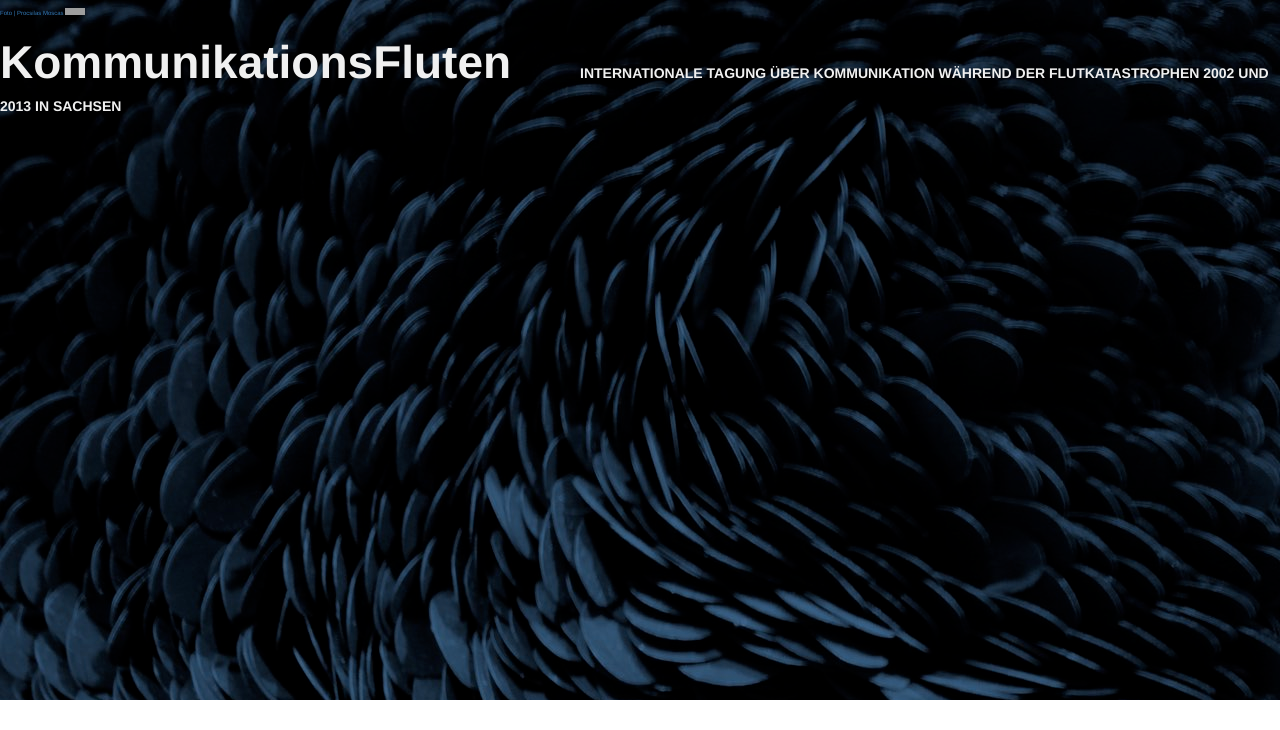
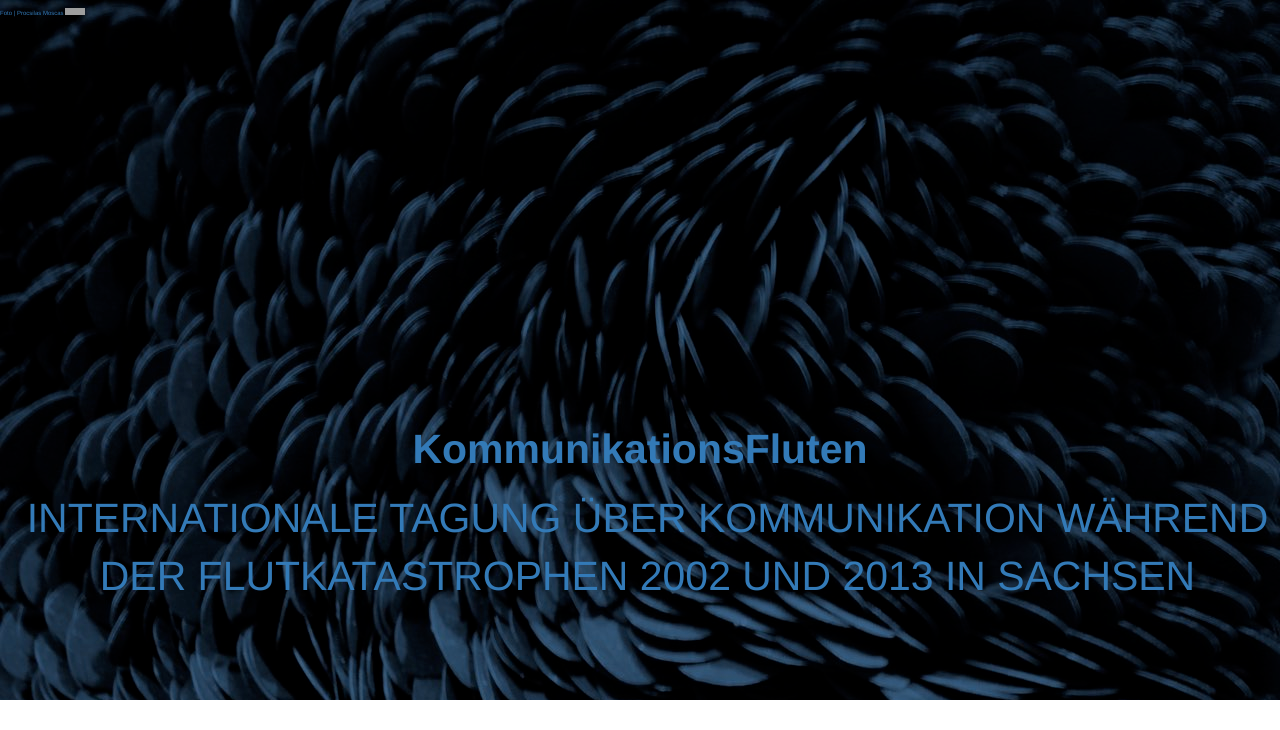
Before and after one commit to susedev/test, a Jekyll site: the page built from index.html, in a window 1280 px wide. Shown: the top 730 px of the page. Built offline with Jekyll 4.4.1, drawn with Linux system fonts in a browser that asks for light colours; nearby versions of some CDN libraries; grey boxes are pictures that could not be loaded.

Commit message:
Update home.html

```diff
--- a/_layouts/home.html
+++ b/_layouts/home.html
@@ -11,8 +11,8 @@
 <header class="intro-header" style="background-image: url('{{ site.base_url }}/background-1280x800.jpg'); display: block; max-height: 100%; max-width: 100%;">
     <a href="https://www.flickr.com/photos/procsilas/3010458671/in/photostream/" style="font-size: 6px; color:#808080,"> Foto | Procsilas Moscas </a>
     <a rel="license" href="http://creativecommons.org/licenses/by/2.0/"><img alt="Creative Commons License" style="height: 7px; width: 20px; position:right;" src="https://i.creativecommons.org/l/by/2.0/88x31.png" /></a></p>
-    <a href="{{ site.base_url }}/konferenz-kommunikationsfluten.html"><p1 style="font-size: 46px; font-weight:bold; text-align: center; margin-top:400px; margin-bottom: ">KommunikationsFluten</p1></a>
-    <a href="{{ site.base_url }}/konferenz-kommunikationsfluten.html"><p1 style="font-size:14px; text-align: center; text-transform: uppercase;  padding-bottom:50px; margin-left: 15px;">Internationale Tagung über Kommunikation während der Flutkatastrophen 2002 und 2013 in Sachsen</p></a>
+    <a href="{{ site.base_url }}/konferenz-kommunikationsfluten.html"><p style="font-size: 3.2vmax; font-weight:bold; text-align: center; margin-top:400px; margin-bottom: ">KommunikationsFluten</p1></a>
+    <a href="{{ site.base_url }}/konferenz-kommunikationsfluten.html"><p style="font-size: 3.2vmax; text-align: center; text-transform: uppercase;  padding-bottom:50px; margin-left: 15px;">Internationale Tagung über Kommunikation während der Flutkatastrophen 2002 und 2013 in Sachsen</p></a>
 </header>
 
 
```
